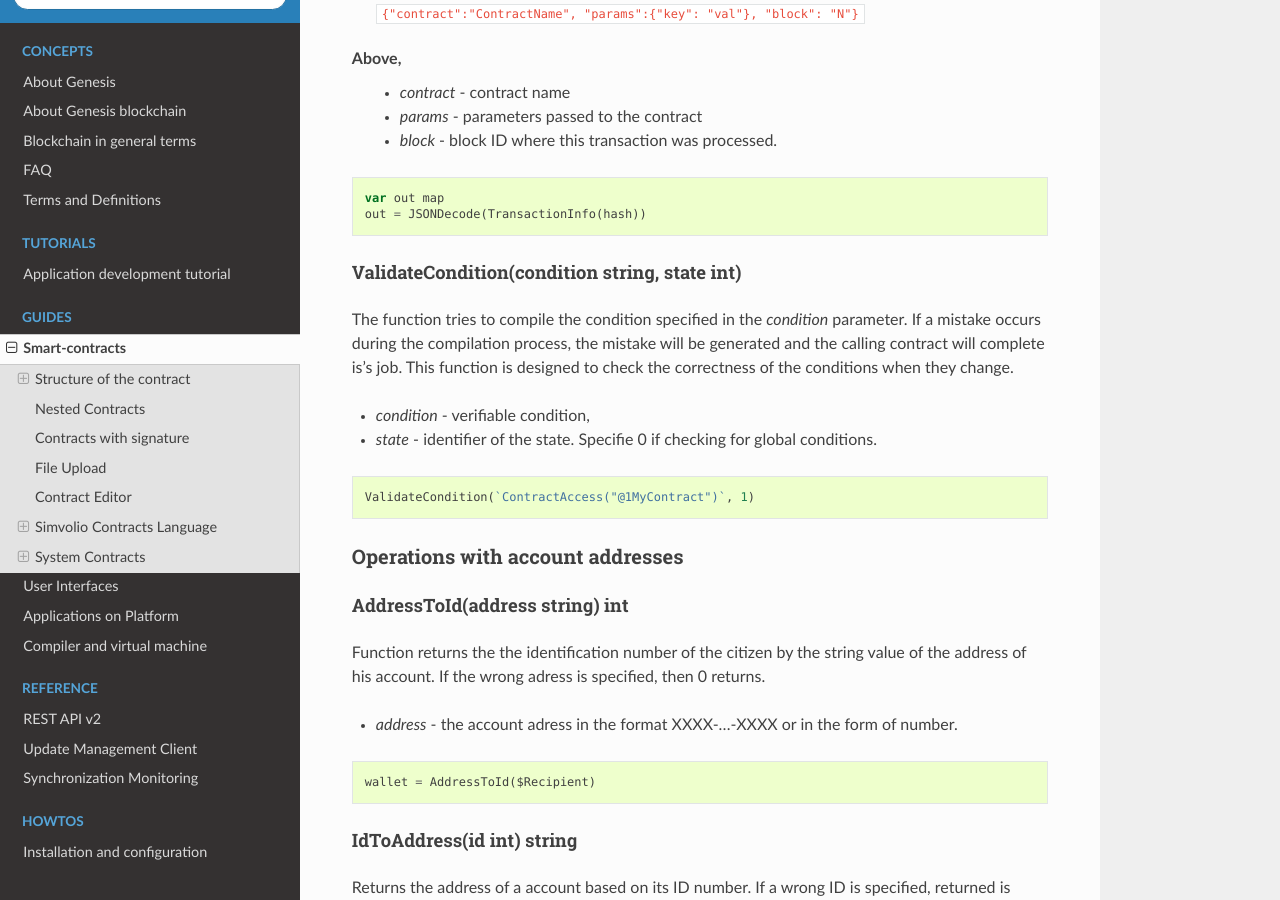
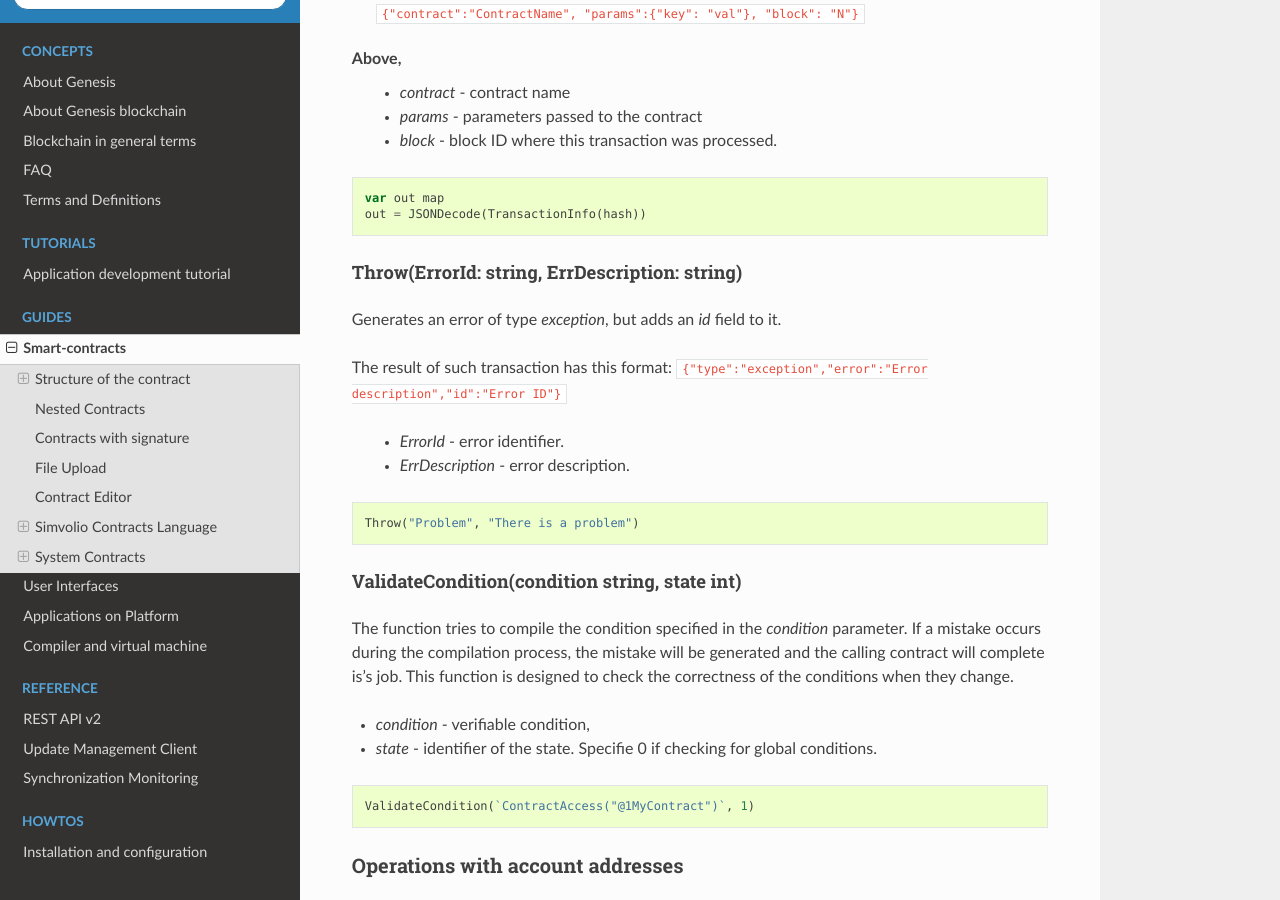
Before and after one commit to AplaProject/apla-docs-en, a Sphinx documentation site: the page built from source/topics/script.rst, in a window 1280 px wide and 900 px high, scrolled down 18319 px. Built offline with Sphinx 7.4.7 and the Read the Docs theme 2.0.0, drawn with Linux system fonts in a browser that asks for light colours.

Commit message:
Throw and ErrorRedirect

```diff
--- a/source/topics/script.rst
+++ b/source/topics/script.rst
@@ -780,6 +780,22 @@ Above,
     out = JSONDecode(TransactionInfo(hash))
 
 
+Throw(ErrorId: string, ErrDescription: string)
+""""""""""""""""""""""""""""""""""""""""""""""
+
+Generates an error of type *exception*, but adds an *id* field to it.
+
+The result of such transaction has this format: ``{"type":"exception","error":"Error description","id":"Error ID"}``
+
+  * *ErrorId* - error identifier.
+  * *ErrDescription* - error description.
+
+.. code:: js
+
+    Throw("Problem", "There is a problem")
+
+
+
 ValidateCondition(condition string, state int)
 """"""""""""""""""""""""""""""""""""""""""""""
 
```
Also changed, not shown: source/topics/templates2.rst (+14 -7 lines).
